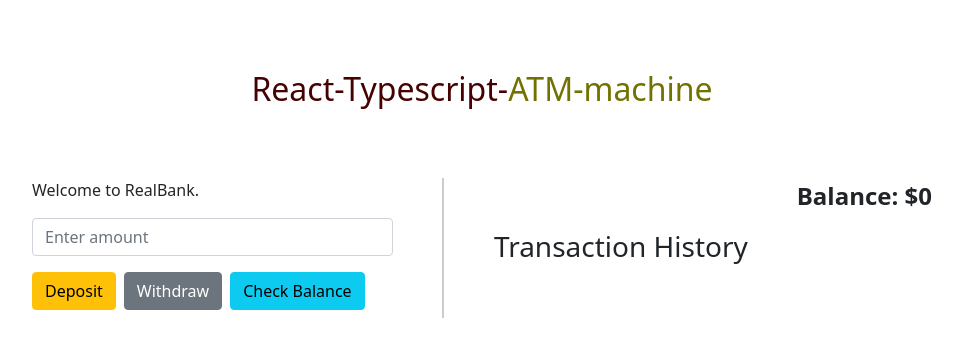
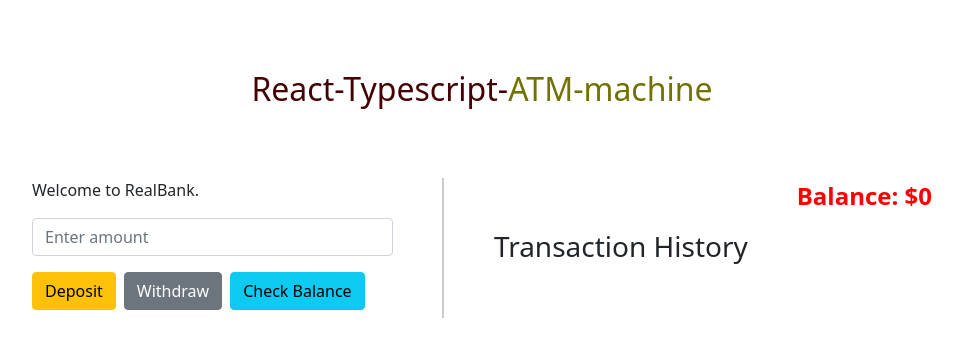
Before and after one commit to americanoame/React-Typescript-ATM-machine, a React (Vite) app in the folder atm-machine/: page / in a window 1280 px wide. Shown: the top 356 px of the page, without its empty margins (158-1120 px from the left). Built offline with nearby package versions, Linux system fonts and the light colour scheme.

Commit message:
update the css

```diff
--- a/atm-machine/src/index.css
+++ b/atm-machine/src/index.css
@@ -43,8 +43,18 @@
   text-align: end;
   font-size: 1.5rem;
   font-weight: bold;
+  color: rgb(28, 159, 85);
 }
 
 .job-text {
   margin-bottom: 70px;
 }
+
+.red-balance {
+  color: red;
+}
+
+.warning-message {
+  color: red;
+  font-weight: bold;
+}
```
